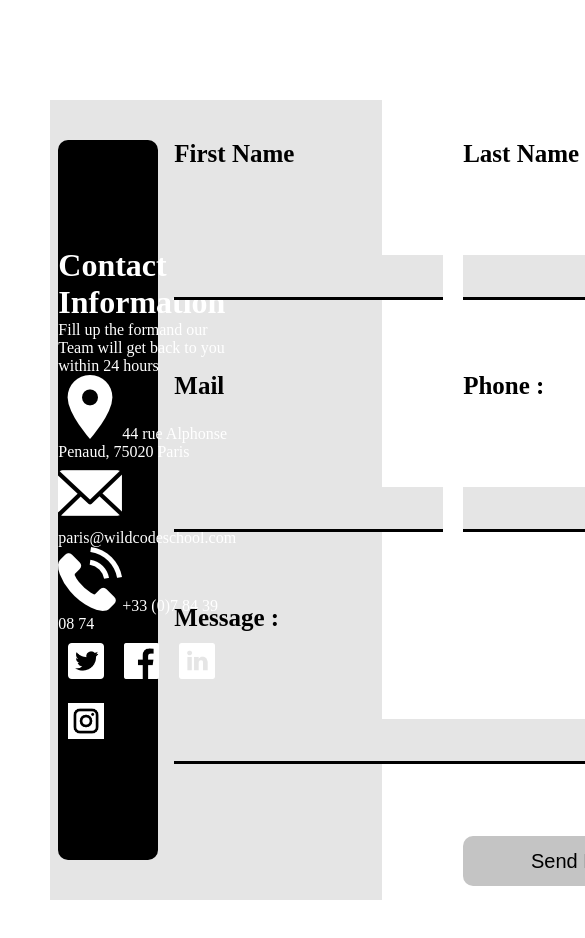
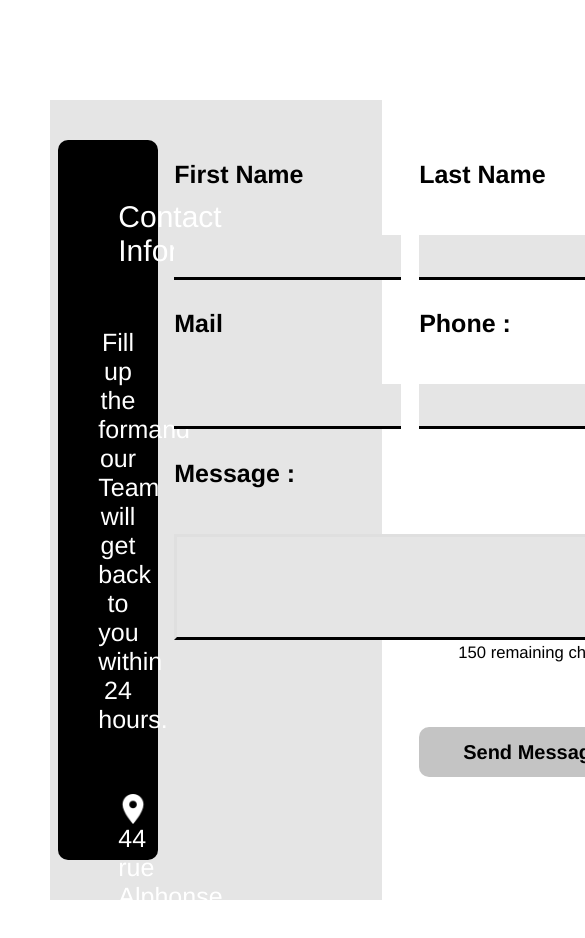
Before and after one commit to FredyLy/Wild_Art_Museums, a React (Create React App) app: page / in a window 390 px wide. Shown: the top 938 px of the page, 585 px wide, since content can reach past the window. Built offline with nearby package versions, Linux system fonts and the light colour scheme.

Commit message:
Contact Us component OK but not responsive for the moment.

```diff
--- a/package.json
+++ b/package.json
@@ -6,6 +6,7 @@
     "@testing-library/jest-dom": "^5.11.4",
     "@testing-library/react": "^11.1.0",
     "@testing-library/user-event": "^12.1.10",
+    "axios": "^0.21.0",
     "eslint-plugin-prettier": "^3.1.4",
     "react": "^17.0.1",
     "react-dom": "^17.0.1",
--- a/src/components/Contact Us/ContactUs.css
+++ b/src/components/Contact Us/ContactUs.css
@@ -1,12 +1,8 @@
 * {
     margin: 0;
     border: 0;
-}
-
-.fullpage3 {
-    width: 28%;
-    height: 100%;
-    background-color: #E5E5E5;
+    font-family: American Typewriter, helvetica, sans-serif;
+    letter-spacing: .0.5rem;
 }
 
 .ContactUs {
@@ -26,10 +22,6 @@
 
 .contact-information {
     width: 30%;
-    display: flex;
-    flex-direction: column;
-    align-items: stretch;
-    justify-content: space-around;
     background-color: black;
     border-radius: 10px;
     color: white;
@@ -38,33 +30,75 @@
     text-align: left;
 }
 
+.contact-information-justify {
+    height: 100px;
+}
+
+.title-justify {
+    text-align: center;
+    font-size: 30px
+}
+
 .text-justify {
-    display: flex;
-    flex-direction: column;
-    justify-content: space-;
-    margin: auto
+    color: white;
+    font-size: 25px;
+    text-align: left;
+    border-spacing: 10px;
+}
+
+.first-text-justify {
+    text-align: center;
+    list-style-type: none;
+    margin-right: 20px;
+}
+
+.list-justify {
+    list-style-type: none;
+    margin: 60px 20px;
+}
+
+.text-justify-without-logo {
+    text-align: left;
+    margin-left: 30px;
+    margin-right: 50px;
+    font-size: 25px;
+    margin-left: 72px;
 }
 
 .logo {
     -webkit-filter: invert(100%);
     filter: invert(100%);
+    width: 30px;
+    margin-right: 15px;
+    float: left;
+}
+
+
+.align {
+    display: flex;
 }
 
 .network-logo {
     -webkit-filter: invert(100%);
     filter: invert(100%);
-    width: 20%;
     margin: 10px;
+    width: 40px;
+}
+
+.logo-bar {
+
+    width: 100%;
+    margin: auto 100px;
 }
 
 .formulaire {
     display: grid;
     grid-template-columns: 1fr 1fr;
-    grid-template-rows: 6fr;
+    grid-template-rows: 10px 10px 10px 10px 10px 4px 10px;
     text-align: left;
-    grid-gap: 10%;
+    grid-gap: 9%;
     height: 100%;
-
+    margin-top: 10%;
 }
 
 .formulaire-content {
@@ -82,18 +116,22 @@
     grid-column-end: 3;
 }
 
-.element-10 {
-    grid-column-start: 1;
+.element-11 {
+    grid-column-start: 2;
     grid-column-end: 3;
+    text-align: right;
+    margin-top: 40px;
 }
 
-.element-11 {
+.element-12 {
     grid-column-start: 2;
     grid-column-end: 3;
     background-color: #C4C4C4;
     border-radius: 10px;
     height: 50px;
     font-size: 20px;
+    font-weight: bolder;
+    margin-top: 50px;
 }
 
 label {
@@ -108,3 +146,20 @@ input {
     height: 40px;
     font-size: 20px;
 }
+
+textarea {
+    grid-column-start: 1;
+    grid-column-end: 3;
+    background-color: #e5e5e5;
+    border: 3px solid rgba(0, 0, 0, 0.021);
+    border-bottom: 3px solid black;
+    height: 40px;
+    font-size: 20px;
+    padding: 30px;
+    resize: none;
+}
+
+.first-text-justify {
+    text-align: center;
+    list-style-type: none;
+}
--- a/src/components/Contact Us/ContactUs.js
+++ b/src/components/Contact Us/ContactUs.js
@@ -8,6 +8,7 @@ import logoMap from './assets/map.png';
 import logoEmail from './assets/email.png';
 import logoPhone from './assets/telephone.png';
 
+const MAX_LENGTH = 150;
 class ContactUs extends Component {
   constructor (props) {
     super(props);
@@ -16,13 +17,26 @@ class ContactUs extends Component {
       LastName: '',
       Mail: '',
       Phone: '',
-      Message: ''
+      Message: '',
+      character: ''
     };
+
     this.handleChangeFirstName = this.handleChangeFirstName.bind(this);
     this.handleChangeLastName = this.handleChangeLastName.bind(this);
     this.handleChangeMail = this.handleChangeMail.bind(this);
     this.handleChangePhone = this.handleChangePhone.bind(this);
     this.handleChangeMessage = this.handleChangeMessage.bind(this);
+    this.handleChange = this.handleChange.bind(this);
+  }
+
+  handleSubmit (event) {
+    event.preventDefault();
+  }
+
+  handleChange (event) {
+    if (event.target.value.length <= MAX_LENGTH) {
+      this.setState({ character: event.target.value });
+    }
   }
 
   handleChangeFirstName (event) {
@@ -42,51 +56,66 @@ class ContactUs extends Component {
   }
 
   handleChangeMessage (event) {
-    this.setState({ Message: event.target.value });
+    this.setState({ character: event.target.value });
   }
 
   render () {
+    const maximumReached = this.state.character.length >= MAX_LENGTH;
+    const numRemaining = MAX_LENGTH - this.state.character.length;
+
     return (
             <div className="fullpage1">
             <div>
                 <div className="ContactUs">
                     <div className="contact-information">
-                    <div className="text-justify">
-                <h1>Contact Information</h1>
-                <p>Fill up the formand our Team will get back to you within 24 hours</p>
-                <p><img className="logo" src={logoMap} />44 rue Alphonse Penaud, 75020 Paris</p>
-                <p><img className="logo" src={logoEmail} />paris@wildcodeschool.com</p>
-                <p><img className="logo" src={logoPhone} />+33 (0)7 84 39 08 74</p>
-                <div>
-                        <img className="network-logo" src={logoTwitter} alt="logo twitter" />
-                        <img className="network-logo" src={logoFacebook} alt="logo Facebook" />
-                        <img className="network-logo" src={logoLinkedin} alt="logo Linkedin" />
-                        <img className="network-logo" src={logoInstagram} alt="logo Instagram" />
+                      <ul className="text-justify">
+                        <li className="title-justify list-justify">Contact Information</li>
+                        <li className="first-text-justify">Fill up the formand our Team will get back to you within 24 hours.</li>
+                <li className="list-justify"><img className="logo " src={logoMap} />44 rue Alphonse Penaud,<br />75020 Paris</li>
+                <li className="list-justify"><img className="logo" src={logoEmail} />paris@wildcodeschool.com</li>
+                <li className="list-justify"><img className="logo" src={logoPhone} />+33 (0)7 84 39 08 74</li>
+                      </ul>
+                <div className="logo-bar">
+                <a href="https://twitter.com/WildCodeSchool?ref_src=twsrc%5Egoogle%7Ctwcamp%5Eserp%7Ctwgr%5Eauthor" target="_blank" rel="noreferrer" alt="Twitter Wild Code School">
+                  <img className="network-logo" src={logoTwitter} alt="logo twitter" />
+                  </a>
+                <a href="https://fr-fr.facebook.com/WildCodeSchool/" rel="noreferrer" target="_blank" alt="Facebook Wild Code School">
+                  <img className="network-logo" src={logoFacebook} alt="logo Facebook" />
+                  </a>
+                <a href="https://www.linkedin.com/school/wild-code-school/" rel="noreferrer" target="_blank" alt="Linkedin Wild Code School">
+                  <img className="network-logo" src={logoLinkedin} alt="logo Linkedin" />
+                </a>
+                <a href="https://www.instagram.com/wildcodeschoolofficial/?hl=fr" rel="noreferrer" target="_blank" alt="Instagram Wild Code School">
+                  <img className="network-logo" src={logoInstagram} alt="logo Instagram" />
+                </a>
                     </div>
-                </div>
                     </div>
                     <div className="formulaire-content">
                     <form className="formulaire">
                         <label className="row1" htmlFor="FirstName">First Name</label>
                         <label className="row1" htmlFor="LastName" >Last Name</label>
-                        <input id="First Name" type="text" value={this.state.FirstName} onChange={this.handleChangeFirstName} />
-                        <input id="Last Name" type="text" className="element-4" value={this.state.LastName} onChange={this.handleChangeLastName} />
+                        <input autoComplete="off" id="First Name" type="text" value={this.state.FirstName} onChange={this.handleChangeFirstName} />
+                        <input autoComplete="off" id="Last Name" type="text" className="element-4" value={this.state.LastName} onChange={this.handleChangeLastName} />
                         <label htmlFor="Mail" className="element-5">Mail</label>
                         <label htmlFor="Phone" className="element-6">Phone : </label>
-                        <input id="Mail" type="text" className="element-7" value={this.state.Mail} onChange={this.handleChangeMail} />
-                        <input id="Phone" type="text" className="element-8" value={this.state.Phone} onChange={this.handleChangePhone} />
+                        <input autoComplete="off" id="Mail" type="text" className="element-7" value={this.state.Mail} onChange={this.handleChangeMail} />
+                        <input autoComplete="off" id="Phone" type="text" className="element-8" value={this.state.Phone} onChange={this.handleChangePhone} />
                         <label htmlFor="Message" className="element-9">Message : </label>
-                        <input id="Message" type="text" className="element-10" value={this.state.Message} onChange={this.handleChangeMessage} />
-                            <button type="button" value="SendMessage" className="element-11" >Send Message</button>
+                        <textarea
+                        className={maximumReached ? 'length-maximum-reached' : 'length-ok'}
+                        id="Message"
+                        type="text"
+                        value={this.state.character}
+                        onChange={this.handleChange}
+                        />
+                        <small className="element-11">{numRemaining} remaining characters</small>
+
+                            <button type="submit" value="SendMessage" className="element-12" >Send Message</button>
                     </form>
                     </div>
             </div>
             </div>
-            <div className="fullpage2"></div>
-            <div className="fullpage3">
             <div className="Location">
-            </div>
-
             </div>
             </div>
     );
```
